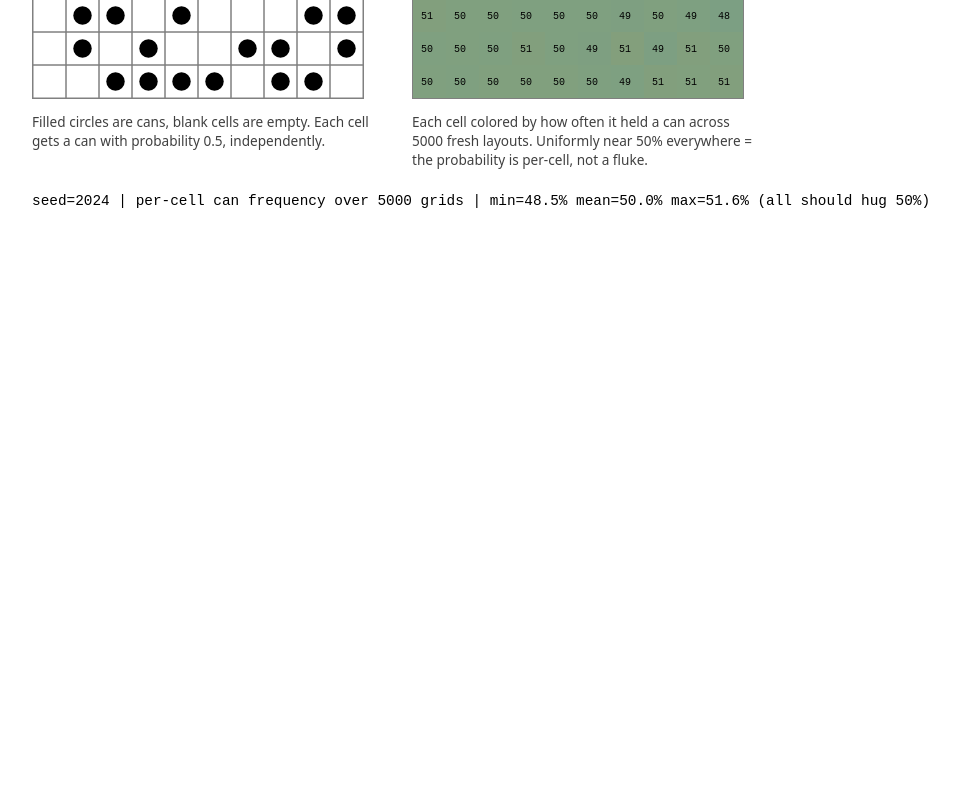
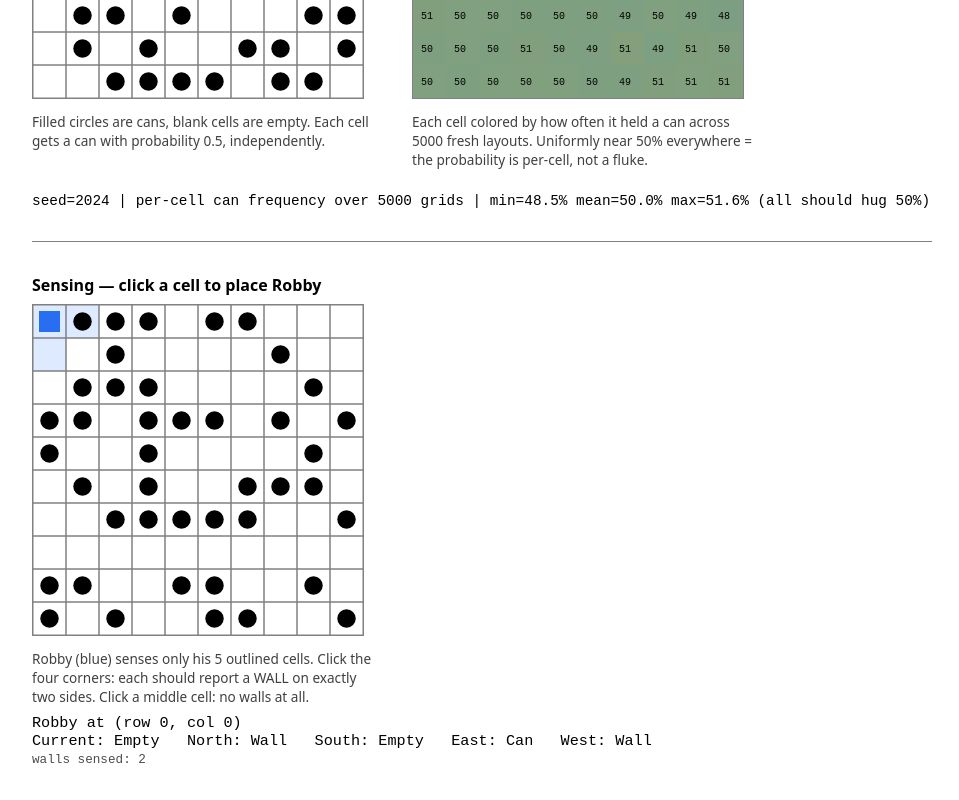
Before and after one commit to egilq137/evolving-robby-genetic-algorithm, a website built with Vite: page index.html in a window 1280 px wide. Shown: the part 407-1207 px from the top of the page, without its empty margins (0-959 px from the left). Before the commit the page ends 800 px from the top, so only its background shows below. Built offline with nearby package versions, Linux system fonts and the light colour scheme.

Commit message:
adding sensing of robby and tests

```diff
--- a/index.html
+++ b/index.html
@@ -70,6 +70,18 @@
       </div>
     </div>
     <div id="stats">measuring…</div>
+
+    <hr style="width: 100%; border: none; border-top: 1px solid gray" />
+
+    <div class="panel">
+      <h2>Sensing — click a cell to place Robby</h2>
+      <canvas id="sense" width="330" height="330" style="cursor: pointer"></canvas>
+      <p>Robby (blue) senses only his 5 outlined cells. Click the four corners:
+        each should report a WALL on exactly two sides. Click a middle cell:
+        no walls at all.</p>
+      <div id="senseReadout" style="font-family: ui-monospace, monospace; font-size: 0.95rem; margin-top: 0.5rem"></div>
+    </div>
+
     <script type="module" src="/src/viz/main.ts"></script>
   </body>
 </html>
--- a/src/core/world.ts
+++ b/src/core/world.ts
@@ -14,6 +14,7 @@ import type { Rng } from "./rng";
 
 export const EMPTY = 0;
 export const CAN = 1;
+export const WALL = 2; // never stored in the grid; only ever SENSED at the edge
 
 export interface Grid {
   rows: number;
@@ -72,3 +73,48 @@ export function countCans(grid: Grid): number {
   for (let i = 0; i < grid.cells.length; i++) n += grid.cells[i];
   return n;
 }
+
+// --- Sensing -----------------------------------------------------------------
+//
+// Robby senses 5 sites: his current site plus the four orthogonal neighbors.
+// Directions (from specs.txt, fixed by the book's Figure 9.1 where Robby at
+// (0,0) sees North and West as walls):
+//   North = row - 1   South = row + 1   East = col + 1   West = col - 1
+// Any neighbor outside the grid reads WALL.
+
+export interface Senses {
+  current: number; // EMPTY | CAN (never WALL for a valid position)
+  north: number; // EMPTY | CAN | WALL
+  south: number;
+  east: number;
+  west: number;
+}
+
+/**
+ * Contents of site (row, col): the stored cell if inside the grid, otherwise
+ * WALL. This is the single place where "off the grid = wall" is decided.
+ */
+export function cellOrWall(grid: Grid, row: number, col: number): number {
+  if (row < 0 || row >= grid.rows || col < 0 || col >= grid.cols) return WALL;
+  return grid.cells[row * grid.cols + col];
+}
+
+/**
+ * What Robby senses standing at (row, col). Throws if (row, col) is itself off
+ * the grid: Robby standing on a wall is an invalid state and should surface as
+ * a bug, not be silently sensed as WALL.
+ */
+export function sense(grid: Grid, row: number, col: number): Senses {
+  if (row < 0 || row >= grid.rows || col < 0 || col >= grid.cols) {
+    throw new Error(
+      `Robby is off the grid at (${row}, ${col}); valid rows 0..${grid.rows - 1}, cols 0..${grid.cols - 1}`,
+    );
+  }
+  return {
+    current: cellOrWall(grid, row, col),
+    north: cellOrWall(grid, row - 1, col),
+    south: cellOrWall(grid, row + 1, col),
+    east: cellOrWall(grid, row, col + 1),
+    west: cellOrWall(grid, row, col - 1),
+  };
+}
--- a/src/viz/main.ts
+++ b/src/viz/main.ts
@@ -1,7 +1,16 @@
 // A quick visual sanity check for Increment 1, using the REAL world code
 // (not a re-implementation) so what you see is what the tests test.
 
-import { createGrid, placeCans, countCans, CAN, type Grid } from "../core/world";
+import {
+  createGrid,
+  placeCans,
+  countCans,
+  sense,
+  CAN,
+  WALL,
+  EMPTY,
+  type Grid,
+} from "../core/world";
 import { makeRng } from "../core/rng";
 
 const CELL = 33; // pixels per cell (10 cells -> 330px canvas)
@@ -93,3 +102,80 @@ document.getElementById("reroll")!.addEventListener("click", () => {
   seed = Math.floor(Math.random() * 1e6);
   run(seed);
 });
+
+// --- Interactive sensing demo ------------------------------------------------
+
+const senseGrid = placeCans(createGrid(N, N), 0.5, makeRng(777));
+let robby = { row: 0, col: 0 };
+
+const NAME: Record<number, string> = {
+  [EMPTY]: "Empty",
+  [CAN]: "Can",
+  [WALL]: "Wall",
+};
+
+function drawSensing(): void {
+  const canvas = document.getElementById("sense") as HTMLCanvasElement;
+  const ctx = canvas.getContext("2d")!;
+  const fg = getComputedStyle(document.body).color;
+  ctx.clearRect(0, 0, canvas.width, canvas.height);
+
+  const neighbors = [
+    { row: robby.row - 1, col: robby.col }, // north
+    { row: robby.row + 1, col: robby.col }, // south
+    { row: robby.row, col: robby.col + 1 }, // east
+    { row: robby.row, col: robby.col - 1 }, // west
+  ];
+  const isSensed = (r: number, c: number) =>
+    (r === robby.row && c === robby.col) ||
+    neighbors.some((n) => n.row === r && n.col === c);
+
+  for (let r = 0; r < N; r++) {
+    for (let c = 0; c < N; c++) {
+      const x = c * CELL;
+      const y = r * CELL;
+      if (isSensed(r, c)) {
+        ctx.fillStyle = "rgba(120,170,255,0.25)"; // highlight sensed cells
+        ctx.fillRect(x, y, CELL, CELL);
+      }
+      ctx.strokeStyle = "gray";
+      ctx.strokeRect(x, y, CELL, CELL);
+      if (senseGrid.cells[r * N + c] === CAN) {
+        ctx.fillStyle = fg;
+        ctx.beginPath();
+        ctx.arc(x + CELL / 2, y + CELL / 2, CELL * 0.28, 0, Math.PI * 2);
+        ctx.fill();
+      }
+    }
+  }
+  // Robby marker
+  ctx.fillStyle = "rgb(40,110,240)";
+  ctx.fillRect(robby.col * CELL + 6, robby.row * CELL + 6, CELL - 12, CELL - 12);
+
+  const s = sense(senseGrid, robby.row, robby.col);
+  const readout = document.getElementById("senseReadout") as HTMLElement;
+  const wallCount = [s.north, s.south, s.east, s.west].filter(
+    (v) => v === WALL,
+  ).length;
+  readout.innerHTML =
+    `Robby at (row ${robby.row}, col ${robby.col})<br>` +
+    `Current: ${NAME[s.current]} &nbsp; North: ${NAME[s.north]} &nbsp; ` +
+    `South: ${NAME[s.south]} &nbsp; East: ${NAME[s.east]} &nbsp; West: ${NAME[s.west]}<br>` +
+    `<small style="opacity:0.7">walls sensed: ${wallCount}</small>`;
+}
+
+(document.getElementById("sense") as HTMLCanvasElement).addEventListener(
+  "click",
+  (e) => {
+    const canvas = e.currentTarget as HTMLCanvasElement;
+    const rect = canvas.getBoundingClientRect();
+    const col = Math.floor(((e.clientX - rect.left) / rect.width) * N);
+    const row = Math.floor(((e.clientY - rect.top) / rect.height) * N);
+    robby = {
+      row: Math.max(0, Math.min(N - 1, row)),
+      col: Math.max(0, Math.min(N - 1, col)),
+    };
+    drawSensing();
+  },
+);
+drawSensing();
```
Also changed, not shown: src/core/sensing.test.ts (added, +129 -0 lines).
